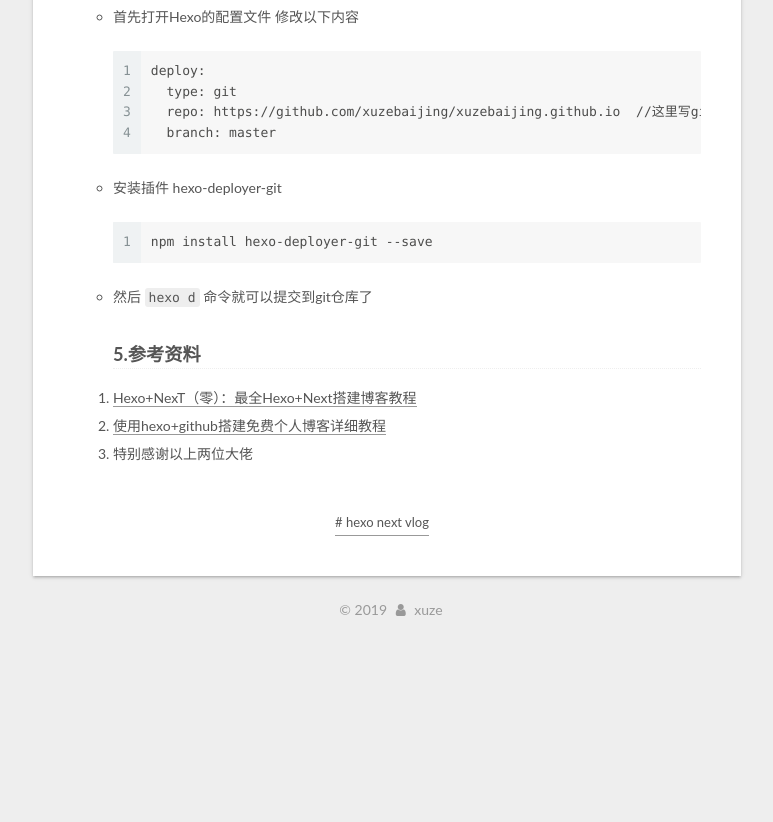
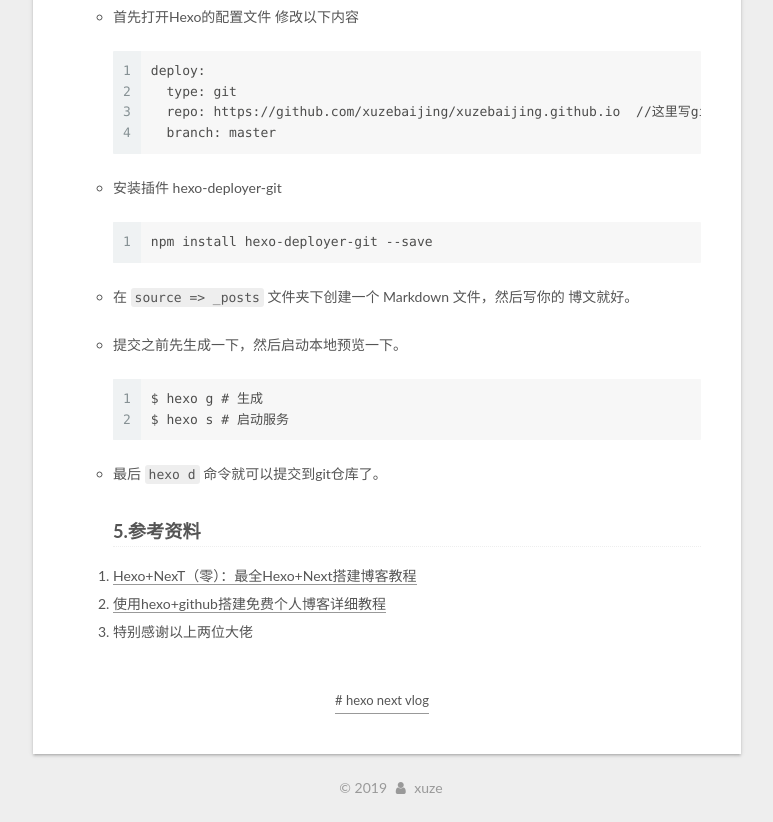
Before and after one commit to xuzebaijing/xuzebaijing.github.io, a plain HTML site: page 2019/10/26/Hexo-Next-github/index.html in a window 1280 px wide. Shown: the part 2065-2887 px from the top of the page, without its empty margins (379-1152 px from the left). Before the commit the page ends 2709 px from the top, so only its background shows below. Drawn offline with Linux system fonts and the light colour scheme.

Commit message:
Site updated: 2019-12-10 21:30:45

```diff
--- a/2019/10/26/Hexo-Next-github/index.html
+++ b/2019/10/26/Hexo-Next-github/index.html
@@ -87,7 +87,7 @@
 <meta property="og:site_name" content="不入流前端">
 <meta property="og:description" content="记录一下自己搭建博客的过程 上班工(hua)作(shui)的时候看到几个漂亮的博客，感觉作为朴实的农民，自己也得有一个博客。于是在强大的编(bai)程(du)天(jiao)赋(cheng)下,开始搭建自己的博客。   1.准备工作 注册一个github账号，然后创建一个仓库,仓库的名称为 ： github的用户名+.github.io(这里用户名不是github的昵称)1xuzebaijing.g">
 <meta property="og:locale" content="zh-Hans">
-<meta property="og:updated_time" content="2019-10-27T15:37:32.538Z">
+<meta property="og:updated_time" content="2019-12-10T13:22:51.308Z">
 <meta name="twitter:card" content="summary">
 
 
@@ -346,7 +346,11 @@
 <figure class="highlight plain"><table><tr><td class="gutter"><pre><span class="line">1</span><br><span class="line">2</span><br><span class="line">3</span><br><span class="line">4</span><br></pre></td><td class="code"><pre><span class="line">deploy:</span><br><span class="line">  type: git</span><br><span class="line">  repo: https://github.com/xuzebaijing/xuzebaijing.github.io  //这里写git仓库的地址</span><br><span class="line">  branch: master</span><br></pre></td></tr></table></figure></li>
 <li><p>安装插件 hexo-deployer-git</p>
 <figure class="highlight plain"><table><tr><td class="gutter"><pre><span class="line">1</span><br></pre></td><td class="code"><pre><span class="line">npm install hexo-deployer-git --save</span><br></pre></td></tr></table></figure></li>
-<li><p>然后 <code>hexo d</code> 命令就可以提交到git仓库了</p>
+<li><p>在 <code>source =&gt; _posts</code> 文件夹下创建一个 Markdown 文件，然后写你的 博文就好。</p>
+</li>
+<li><p>提交之前先生成一下，然后启动本地预览一下。</p>
+<figure class="highlight plain"><table><tr><td class="gutter"><pre><span class="line">1</span><br><span class="line">2</span><br></pre></td><td class="code"><pre><span class="line">$ hexo g # 生成</span><br><span class="line">$ hexo s # 启动服务</span><br></pre></td></tr></table></figure></li>
+<li><p>最后 <code>hexo d</code> 命令就可以提交到git仓库了。</p>
 <h3 id="5-参考资料"><a href="#5-参考资料" class="headerlink" title="5.参考资料"></a>5.参考资料</h3></li>
 </ul>
 <ol>
--- a/css/main.css
+++ b/css/main.css
@@ -1823,7 +1823,7 @@ pre .javascript .function {
   width: 4px;
   height: 4px;
   border-radius: 50%;
-  background: #bf372f;
+  background: #f7dbff;
 }
 .links-of-blogroll {
   font-size: 13px;
```
